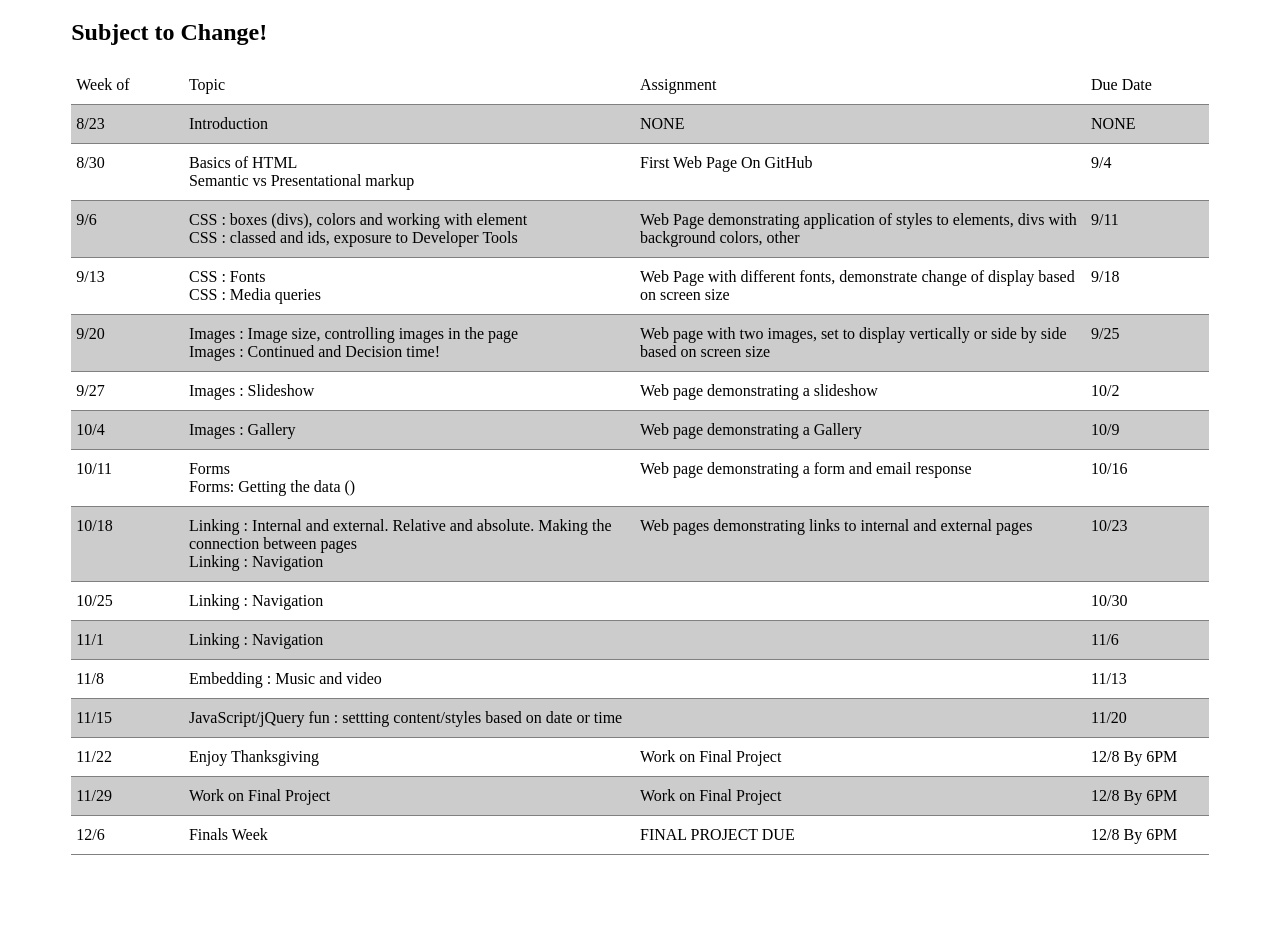
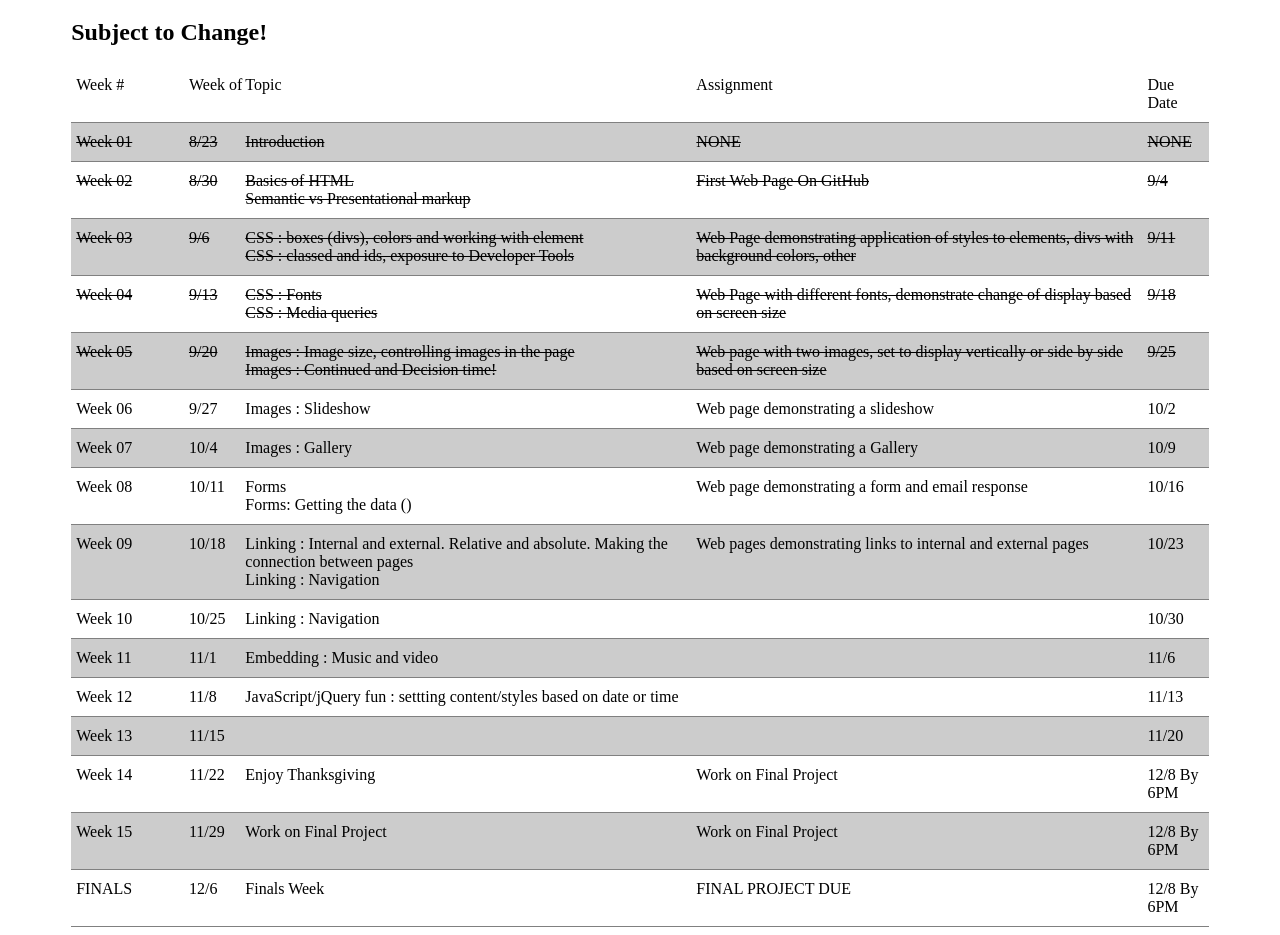
Before and after one commit to 2020Vico2162/WeeklyTopics, a plain HTML site: page index.html in a window 1280 px wide. Shown: the part 61-996 px from the top of the page. Before the commit the page ends 924 px from the top, so only its background shows below. Drawn offline with Linux system fonts and the light colour scheme.

Commit message:
added week number

```diff
--- a/index.html
+++ b/index.html
@@ -10,18 +10,21 @@
             <h1>Weekly Topics*</h1>
             <h2>Subject to Change!</h2>
             <div class="row">
+                <div>Week #</div>
                 <div>Week of</div>
                 <div>Topic</div>
                 <div>Assignment</div>
                 <div>Due Date</div>
             </div>
             <div class="row week1">
+                <div>Week 01</div>
                 <div><date>8/23</date></div>
                 <div>Introduction</div>
                 <div>NONE</div>
                 <div>NONE</div>
             </div>
             <div class="row week2">
+                <div>Week 02</div>
                 <div><date>8/30</date></div>
                 <div>
                     Basics of HTML<br/>
@@ -31,6 +34,7 @@
                 <div>9/4</div>
             </div>
             <div class="row week3">
+                <div>Week 03</div>
                 <div><date>9/6</date></div>
                 <div>
                     CSS : boxes (divs), colors and working with element</br>
@@ -40,6 +44,7 @@
                 <div>9/11</div>
             </div>
             <div class="row week4">
+                <div>Week 04</div>
                 <div><date>9/13</date></div>
                 <div>
                     CSS : Fonts<br/>
@@ -49,6 +54,7 @@
                 <div>9/18</div>
             </div>
             <div class="row week5">
+                <div>Week 05</div>
                 <div><date>9/20</date></div>
                 <div>
                     Images : Image size, controlling images in the page<br/>
@@ -58,6 +64,7 @@
                 <div>9/25</div>
             </div>
             <div class="row week6">
+                <div>Week 06</div>
                 <div><date>9/27</date></div>
                 <div>
                     Images : Slideshow
@@ -66,12 +73,14 @@
                 <div>10/2</div>
             </div>
             <div class="row week7">
+                <div>Week 07</div>
                 <div><date>10/4</date></div>
                 <div>Images : Gallery</div>
                 <div>Web page demonstrating a Gallery </div>
                 <div>10/9</div>
             </div>
             <div class="row week8">
+                <div>Week 08</div>
                 <div><date>10/11</date></div>
                 <div>
                     Forms<br/>
@@ -81,6 +90,7 @@
                 <div>10/16</div>
             </div>
             <div class="row week9">
+                <div>Week 09</div>
                 <div><date>10/18</date></div>
                 <div>
                     Linking : Internal and external. Relative and absolute. Making the connection between pages<br/>
@@ -90,42 +100,49 @@
                 <div>10/23</div>
             </div>
             <div class="row week10">
+                <div>Week 10</div>
                 <div><date>10/25</date></div>
                 <div>Linking : Navigation</div>
                 <div></div>
                 <div>10/30</div>
             </div>
             <div class="row week11">
+                <div>Week 11</div>
                 <div><date>11/1</date></div>
-                <div>Linking : Navigation</div>
+                <div>Embedding : Music and video</div>
                 <div></div>
                 <div>11/6</div>
             </div>
             <div class="row week12">
+                <div>Week 12</div>
                 <div><date>11/8</date></div>
-                <div>Embedding : Music and video</div>
+                <div>JavaScript/jQuery fun : settting content/styles based on date or time</div>
                 <div></div>
                 <div>11/13</div>
             </div>
             <div class="row week13">
+                <div>Week 13</div>
                 <div><date>11/15</date></div>
-                <div>JavaScript/jQuery fun : settting content/styles based on date or time</div>
+                <div></div>
                 <div></div>
                 <div>11/20</div>
             </div>
             <div class="row week14">
+                <div>Week 14</div>
                 <div><date>11/22</date></div>
                 <div>Enjoy Thanksgiving</div>
                 <div>Work on Final Project</div>
                 <div>12/8 By 6PM</div>
             </div>
             <div class="row week15">
+                <div>Week 15</div>
                 <div><date>11/29</date></div>
                 <div>Work on Final Project</div>
                 <div>Work on Final Project</div>
                 <div>12/8 By 6PM</div>
             </div>
             <div class="row week14">
+                <div>FINALS</div>
                 <div><date>12/6</date></div>
                 <div>Finals Week</div>
                 <div>FINAL PROJECT DUE</div>
--- a/style.css
+++ b/style.css
@@ -5,9 +5,13 @@
 
 .row {
     display: grid;
-    grid-template-columns: 10% 40% 40% 10%;
+    grid-template-columns: 10% 5% 40% 40% 5%;
     padding: 10px 5px;
     border-bottom: 1px solid gray;
 }
 
 div.row:nth-child(even) {background: #CCC}
+
+.week1, .week2, .week3, .week4, .week5 {text-decoration: line-through}
+
+.done {text-decoration: line-through}
```
